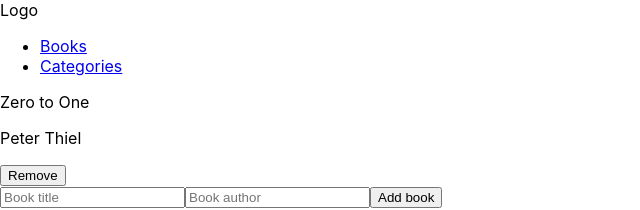
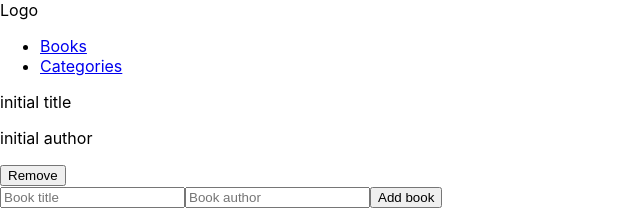
Before and after one commit to jahongiry/Bookstore-REACT_REDUX, a React (Create React App) app: page / in a window 1280 px wide. Shown: the top 210 px of the page, without its empty margins (0-640 px from the left). Built offline with nearby package versions, Linux system fonts and the light colour scheme.

Commit message:
Use Redux in React components

```diff
--- a/package.json
+++ b/package.json
@@ -10,6 +10,7 @@
     "prop-types": "^15.8.1",
     "react": "^18.2.0",
     "react-dom": "^18.2.0",
+    "react-id-generator": "^3.0.2",
     "react-redux": "^8.0.2",
     "react-router-dom": "^6.3.0",
     "react-scripts": "5.0.1",
--- a/src/components/Book.js
+++ b/src/components/Book.js
@@ -1,10 +1,20 @@
 import PropTypes from 'prop-types';
+import { useDispatch } from 'react-redux';
+import { removingAction } from '../redux/books/book';
 
-function Book({ title, author }) {
+function Book({ title, author, ids }) {
+  const dispatch = useDispatch();
+  const remove = (id) => {
+    dispatch(removingAction({ id }));
+  };
+
   return (
     <div>
       <p>{title}</p>
       <p>{author}</p>
+      <button onClick={() => remove(ids)} type="submit">
+        Remove
+      </button>
     </div>
   );
 }
@@ -12,6 +22,7 @@ function Book({ title, author }) {
 Book.propTypes = {
   title: PropTypes.string.isRequired,
   author: PropTypes.string.isRequired,
+  ids: PropTypes.string.isRequired,
 };
 
 export default Book;
--- a/src/components/Books.js
+++ b/src/components/Books.js
@@ -1,17 +1,20 @@
+import { useSelector } from 'react-redux';
 import Book from './Book';
 import Form from './Form';
 
-const sampleBooks = {
-  title: 'Zero to One',
-  author: 'Peter Thiel',
-};
-
 function Books() {
+  const bookList = useSelector((state) => state.book);
   return (
     <div>
       <div>
-        <Book title={sampleBooks.title} author={sampleBooks.author} />
-        <button type="submit">Remove</button>
+        {bookList.map((book) => (
+          <Book
+            key={book.id}
+            title={book.title}
+            author={book.author}
+            ids={book.id}
+          />
+        ))}
       </div>
       <Form />
     </div>
--- a/src/components/Categories.js
+++ b/src/components/Categories.js
@@ -1,7 +1,20 @@
+import { useDispatch, useSelector } from 'react-redux';
+import { statusAction } from '../redux/categories/categories';
+
 function Categories() {
+  const dispatch = useDispatch();
+  const status = useSelector((state) => state.category);
+
+  const checkStatus = () => {
+    dispatch(statusAction());
+  };
+
   return (
     <div>
-      <button type="submit">Check status</button>
+      <button onClick={checkStatus} type="submit">
+        Check status
+      </button>
+      <h2>{status}</h2>
     </div>
   );
 }
--- a/src/components/Form.js
+++ b/src/components/Form.js
@@ -1,13 +1,36 @@
 // import { useState } from 'react';
-// import { useDispatch } from 'react-redux';
-// import { bookList } from '../redux/books/book';
+import { useRef } from 'react';
+import { useDispatch } from 'react-redux';
+import nextId from 'react-id-generator';
+import { addingAction } from '../redux/books/book';
 
 function Form() {
+  const dispatch = useDispatch();
+  const titleInput = useRef(null);
+  const authorInput = useRef(null);
+  const addBook = (e) => {
+    e.preventDefault();
+    dispatch(
+      addingAction({
+        id: nextId(),
+        title: titleInput.current.value,
+        author: authorInput.current.value,
+      }),
+    );
+  };
   return (
     <form>
-      <input required id="title" placeholder="Book title" />
-      <input type="text" required id="author" placeholder="Book author" />
-      <button type="submit">Add book</button>
+      <input ref={titleInput} required id="title" placeholder="Book title" />
+      <input
+        ref={authorInput}
+        type="text"
+        required
+        id="author"
+        placeholder="Book author"
+      />
+      <button onClick={addBook} type="submit">
+        Add book
+      </button>
     </form>
   );
 }
--- a/src/redux/books/book.js
+++ b/src/redux/books/book.js
@@ -1,13 +1,16 @@
 const ADD = 'bookstore/books/ADD';
 const REMOVE = 'bookstore/books/REMOVE';
 
-const bookReducer = (state = [], action) => {
+const bookReducer = (
+  state = [{ id: 'firstId', title: 'initial title', author: 'initial author' }],
+  action,
+) => {
   if (action.type === ADD) {
     return [
       ...state,
       {
         id: action.id,
-        bookName: action.title,
+        title: action.title,
         author: action.author,
       },
     ];
```
Also changed, not shown: 2 other files (tests, documents, lock files or other folders).
